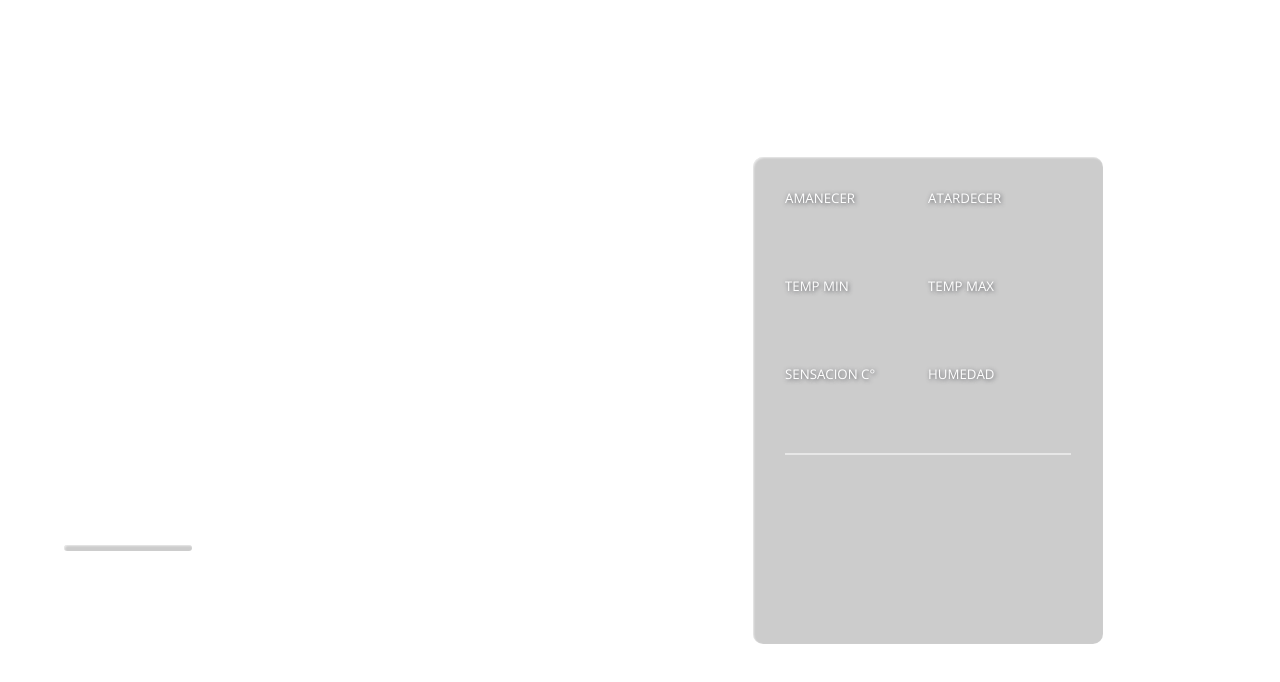
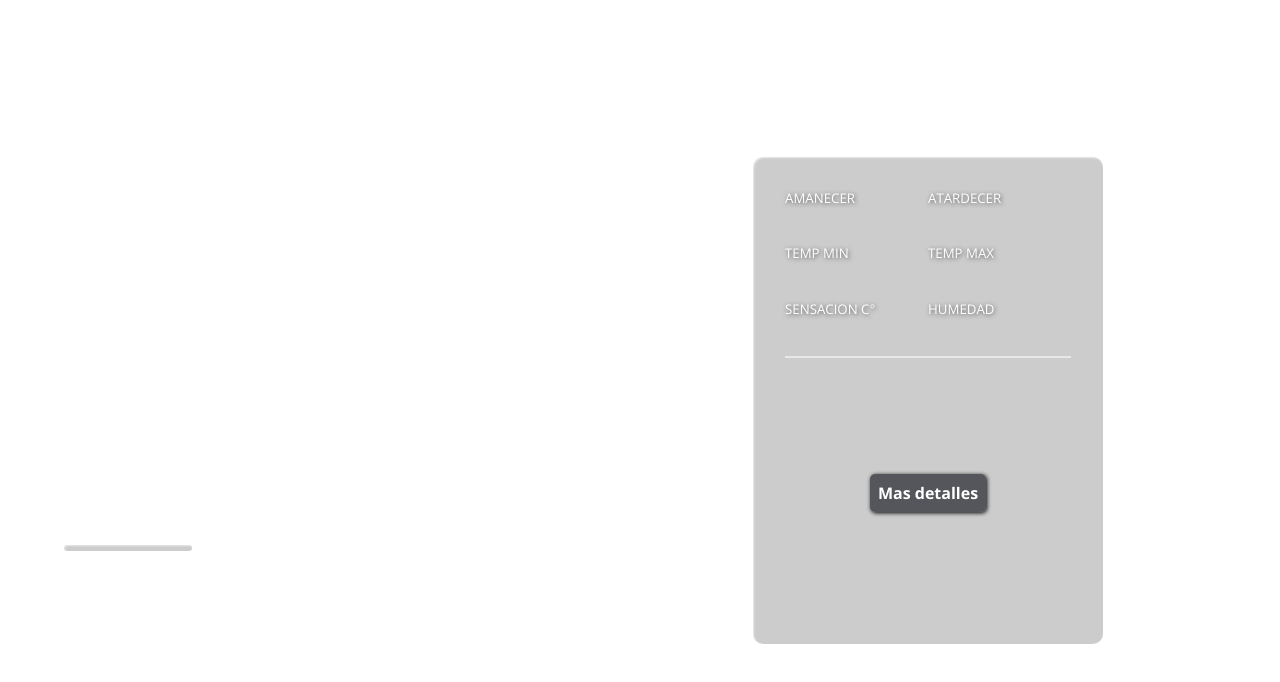
Before and after one commit to SoloDeveloperAlpha/LocalWeather, a plain HTML site: page index.html in a window 1280 px wide. Drawn offline with nearby package versions, Linux system fonts and the light colour scheme.

Commit message:
Files Updated

```diff
--- a/OpenWeather.js
+++ b/OpenWeather.js
@@ -1,4 +1,4 @@
-import { ubc, range_clima, depa,sunR,sunS,tem_min,tem_max,sen,hum} from "./app.js";
+import { ubc, range_clima, depa,sunR,sunS,tem_min,tem_max,sen,hum,enl} from "./app.js";
 import suncalc from 'https://cdn.jsdelivr.net/npm/suncalc@1.9.0/+esm';
 const fondo=document.body;
 window.onload = function () {
@@ -103,7 +103,7 @@ window.onload = function () {
         const data2 = dataArray[1];
 
         console.log('Datos de la primera solicitud:', data1);
-        const {main:{feels_like,humidity,temp,temp_max,temp_min},weather,sys:{sunrise,sunset}}=data1;
+        const {id,main:{feels_like,humidity,temp,temp_max,temp_min},weather,sys:{sunrise,sunset}}=data1;
         const tem = Math.floor(temp - 273.15);
         const tem_mx = Math.floor(temp_max - 273.15);
         const tem_mn = Math.floor(temp_min - 273.15);
@@ -114,9 +114,12 @@ window.onload = function () {
         hum.innerHTML=`${humidity}%`;
         let urlIcon=`https://openweathermap.org/img/wn/${weather[0].icon}@2x.png`;
         let Icono = document.createElement('img');
+        let p_des = document.createElement('p');
         Icono.src=urlIcon;
+        p_des.innerHTML=weather[0].description;
         Icono.style.maxWidth="6em";
-        range_clima.appendChild(Icono);
+        range_clima.appendChild(Icono)
+        range_clima.appendChild(p_des);
         const distrito = data2[0].name;
         console.log('Datos de la segunda solicitud:', data2[0]);
         ubc.innerHTML=distrito+` ${tem}°C`;
@@ -125,6 +128,7 @@ window.onload = function () {
         sunR.innerHTML=`${hAma}:${mAma}`;
         sunS.innerHTML=`${hAta}:${mAta}`;
         infoGoogle(lat, lon);
+        enl.setAttribute("href",`https://openweathermap.org/city/${id}`);
       })
       .catch(error => {
         console.error('Error:', error);
--- a/app.js
+++ b/app.js
@@ -7,4 +7,5 @@ const tem_min=document.getElementById('temp-min');
 const tem_max=document.getElementById('temp-max');
 const sen = document.getElementById('sens');
 const hum = document.getElementById('humedad');
-export{ubc,range_clima,depa,sunR,sunS,tem_min,tem_max,sen,hum};
+const enl = document.getElementById('enlace');
+export{ubc,range_clima,depa,sunR,sunS,tem_min,tem_max,sen,hum,enl};
--- a/index.html
+++ b/index.html
@@ -54,10 +54,12 @@
           </div>
         </div>
         <div id="raya"></div>
+        <div class="today">
+          <a id="enlace" target="_blank"><div class="boton-hoy">Mas detalles</div></a>
+        </div>
       </div>
     </main>
     <script type="module" src="app.js"></script>
-
     <script type="module" src="OpenWeather.js"></script>
   </body>
 </html>
--- a/style.css
+++ b/style.css
@@ -58,6 +58,11 @@ header{
                     font-size: medium;
                     color: rgb(182, 182, 182);
                     border-radius: 10px ;
+                    >p{
+                        color: white;
+                        text-transform: uppercase;
+                        font-weight: 600;
+                    }
                 }
                 >h2{
                     font-size: 5.5em;
@@ -119,13 +124,29 @@ header{
                 width: 100%;
                 border: 0.5px solid rgba(255, 255, 255, 0.541);
             }
-            >p{
-                padding: 5px 1em;
-                border-radius: 1em;
+            .today{
                 width: auto;
-                height: auto;
-                background-color: rgba(128, 128, 128, 0.555);
-                color: whitesmoke;
+                height: 100%;
+                display: flex;
+                flex-direction: column;
+                justify-content: center;
+                align-items: center;
+                color: white;
+                border-radius: 5px;
+                padding: 5px;
+                >a{
+                    width: auto;
+                    text-decoration: none;
+                    color: white;
+                    font-weight: bold;
+                    .boton-hoy{
+                        width: auto;
+                        background-color:#2c2e35be;
+                        box-shadow: 1px 1px 4px black;
+                        border-radius:5px;
+                        padding: 0.5em;
+                    }
+                }
             }
         }
     }
```
